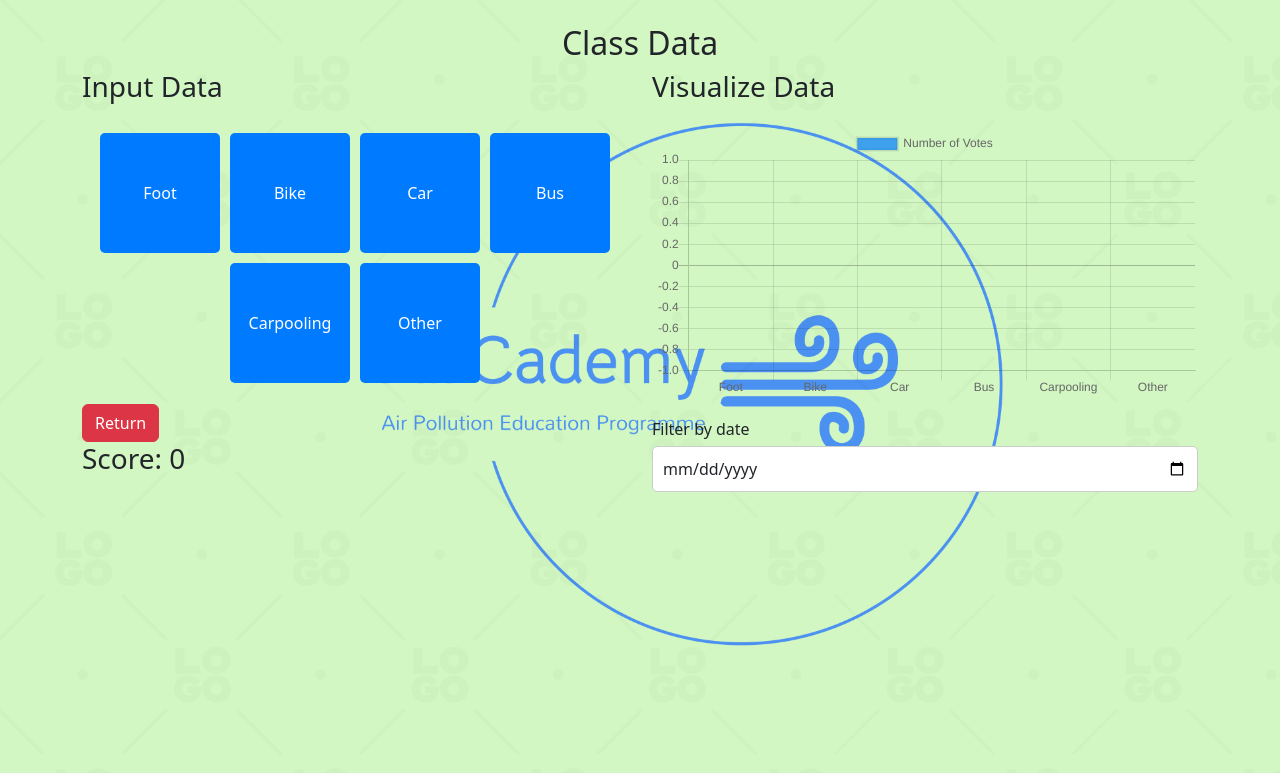
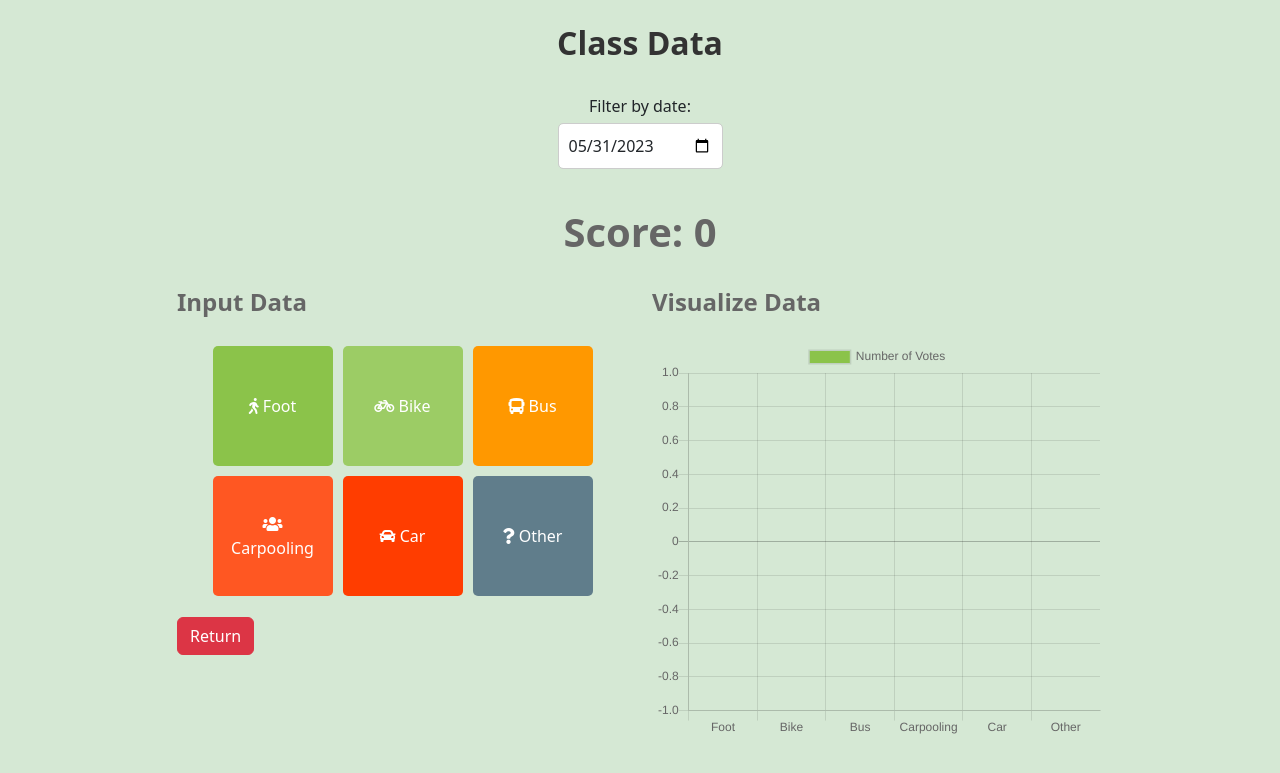
Before and after one commit to oriolpascual9/Prototype, a Flask app: page /class_data in a window 1280 px wide. Shown: the top 773 px of the page. Run offline with Flask 2, Linux system fonts and the light colour scheme; the visitor is signed in with stand-in values (Sample User, id 1); data that the repository does not hold is empty.

Commit message:
Added graphical improvements, implemented delete vote button

```diff
--- a/app/routes.py
+++ b/app/routes.py
@@ -31,9 +31,15 @@
         return redirect(url_for('home'))
 
     class_data = Class.query.get(class_id)
-    today = datetime.datetime.now(datetime.timezone.utc).date()
 
-    votation_data = Votation.query.filter(Votation.date == today and Votation.class_id == class_id).first()
+    # Get the selected date from the request's query parameters
+    selected_date = request.args.get('date-filter')
+    if selected_date:
+        selected_date = datetime.datetime.strptime(selected_date, '%Y-%m-%d').date()
+    else:
+        selected_date = datetime.datetime.now(datetime.timezone.utc).date()
+
+    votation_data = Votation.query.filter(Votation.date == selected_date, Votation.class_id == class_id).first()
     transport_list = []
     score = '0'
     if votation_data:
@@ -42,11 +48,11 @@
         if total_transport != 0:
             transport_list = [votation_data.nwalking, votation_data.ncycling, votation_data.ncar,
                               votation_data.npublic_transport, votation_data.ncarpooling, votation_data.nothers]
-            transport_list = [round((x * 100) / total_transport, 2) for x in transport_list]
 
         score = str(votation_data.score)
 
-    return render_template('class_data.html', class_data=class_data, transport_list=transport_list, score = score)
+    return render_template('class_data.html', class_data=class_data, transport_list=transport_list, score=score, selected_date=selected_date)
+
 
 @app.route('/submit_vote', methods=['POST'])
 def submit_vote():
@@ -66,19 +72,18 @@
 
         votation_data = Votation.query.filter(Votation.date == today, Votation.class_id == class_id).first()
 
-        #When there's no votation data for today, create it
+        # When there's no votation data for today, create it
         if not votation_data:
             votation_data = Votation(date=today, class_id=class_id, nwalking=0, ncycling=0, ncar=0,
-                                     npublic_transport=0, ncarpooling=0, nothers=0, score = 0)
+                                     npublic_transport=0, ncarpooling=0, nothers=0, score=0)
             db.session.add(votation_data)
-            db.session.commit()
 
         if transport_mode == 'foot':
             votation_data.nwalking += 1
             votation_data.score += 25
         elif transport_mode == 'bike':
             votation_data.ncycling += 1
-            votation_data.score +=25
+            votation_data.score += 25
         elif transport_mode == 'car':
             votation_data.ncar += 1
             votation_data.score += 5
@@ -108,8 +113,9 @@
         if not class_id:
             return jsonify({'error': 'Please log in first'}), 401
 
-        today = datetime.datetime.now(datetime.timezone.utc).date()
-        votation_data = Votation.query.filter(Votation.date == today, Votation.class_id == class_id).first()
+        date = request.args.get('date')
+        selected_date = datetime.datetime.strptime(date, '%Y-%m-%d').date()
+        votation_data = Votation.query.filter(Votation.date == selected_date, Votation.class_id == class_id).first()
 
         if not votation_data:
             return jsonify({'error': 'No voting data available'}), 404
@@ -128,3 +134,48 @@
     except Exception as e:
         logging.exception("Exception occurred")
         return jsonify({'error': 'An error occurred while getting vote data'}), 500
+
+@app.route('/delete_last_vote', methods=['POST'])
+def delete_last_vote():
+    try:
+        class_id = session.get('class_id')
+        if not class_id:
+            return jsonify({'error': 'Please log in first'}), 401
+
+        today = datetime.datetime.now(datetime.timezone.utc).date()
+
+        # Find the last vote for the current date and class_id
+        votation_data = Votation.query.filter(
+            Votation.date == today, Votation.class_id == class_id
+        ).order_by(Votation.id.desc()).first()
+
+        if not votation_data:
+            return jsonify({'error': 'No vote to delete'}), 404
+
+        # Decrement the count and score based on the transport mode of the last vote
+        if votation_data.nothers > 0:
+            votation_data.nothers -= 1
+            votation_data.score -= 5
+        elif votation_data.ncarpooling > 0:
+            votation_data.ncarpooling -= 1
+            votation_data.score -= 10
+        elif votation_data.npublic_transport > 0:
+            votation_data.npublic_transport -= 1
+            votation_data.score -= 15
+        elif votation_data.ncar > 0:
+            votation_data.ncar -= 1
+            votation_data.score -= 5
+        elif votation_data.ncycling > 0:
+            votation_data.ncycling -= 1
+            votation_data.score -= 25
+        elif votation_data.nwalking > 0:
+            votation_data.nwalking -= 1
+            votation_data.score -= 25
+
+        db.session.commit()
+
+        return jsonify({'success': True})
+
+    except Exception as e:
+        logging.exception("Exception occurred")
+        return jsonify({'error': 'An error occurred while deleting the last vote'}), 500
--- a/app/static/css/main.css
+++ b/app/static/css/main.css
@@ -1,3 +1,5 @@
+<link rel="stylesheet" href="{{ url_for('static', filename='css/main.css') }}">
+
 body {
     font-family: 'Arial', sans-serif;
     color: #333;
@@ -67,3 +69,37 @@
     border: 1px solid #ccc;
     border-radius: 5px;
 }
+
+@keyframes score-animation {
+    0% {
+        transform: scale(1);
+    }
+    50% {
+        transform: scale(1.2);
+    }
+    100% {
+        transform: scale(1);
+    }
+}
+
+.score-animate {
+    animation: score-animation 0.5s;
+}
+.container {
+    display: flex;
+    flex-direction: column;
+    align-items: center;
+    justify-content: center;
+}
+
+.score-animate {
+    text-align: center;
+}
+
+.row {
+    justify-content: center;
+}
+
+form {
+    text-align: center;
+}
--- a/app/templates/class_data.html
+++ b/app/templates/class_data.html
@@ -4,51 +4,72 @@
     <meta charset="utf-8">
     <meta name="viewport" content="width=device-width, initial-scale=1, shrink-to-fit=no">
     <link rel="stylesheet" href="{{ url_for('static', filename='css/main.css') }}">
+    <link rel="stylesheet" href="https://cdnjs.cloudflare.com/ajax/libs/font-awesome/5.15.3/css/all.min.css" crossorigin="anonymous" referrerpolicy="no-referrer" />
     <link href="https://cdn.jsdelivr.net/npm/bootstrap@5.3.0-alpha1/dist/css/bootstrap.min.css" rel="stylesheet" crossorigin="anonymous">
     <style>
         body {
-            background: url({{ url_for('static', filename='images/Aircademy.png') }}) no-repeat center center fixed;
-            -webkit-background-size: cover;
-            -moz-background-size: cover;
-            -o-background-size: cover;
-            background-size: cover;
+            background-color: #D5E8D4;  /* This is a light green color */
         }
     </style>
+
     <title>Class Data</title>
 </head>
 <body>
     <div class="container">
-        <h2 class="text-center mt-4">Class Data</h2>
+        <h2 class="text-center mt-4" style="font-size: 32px; font-weight: bold; color: #333;">Class Data</h2>
 
-        <div class="row">
-            <div class="col-md-6">
-                <h3>Input Data</h3>
+        <!-- Move the date filter to the top -->
+        <div class="row justify-content-center mt-4">
+            <form id="date-filter-form" action="{{ url_for('class_data') }}" method="GET">
+                <div class="form-group">
+                    <label for="date-filter">Filter by date:</label>
+                    <input type="date" class="form-control" id="date-filter" name="date-filter" value="{{ selected_date }}">
+                </div>
+            </form>
+        </div>
+
+        <!-- Create a central div for Score -->
+        <div class="row justify-content-center mt-4">
+            <h3 style="font-size: 40px; font-weight: bold; color: #666;" class="score-animate">Score: {{ score }}</h3>
+        </div>
+
+        <!-- Align Input Data and Visualize Data side by side -->
+        <div class="row justify-content-center mt-4">
+            <div class="col-md-5">
+                <h3 style="font-size: 24px; font-weight: bold; color: #666;">Input Data</h3>
                 <div class="d-flex flex-wrap justify-content-center mt-4">
                     <form action="{{ url_for('submit_vote') }}" method="post">
-                        <button type="submit" name="transport_mode" value="foot">Foot</button>
-                        <button type="submit" name="transport_mode" value="bike">Bike</button>
-                        <button type="submit" name="transport_mode" value="car">Car</button>
-                        <button type="submit" name="transport_mode" value="bus">Bus</button>
-                        <button type="submit" name="transport_mode" value="carpooling">Carpooling</button>
-                        <button type="submit" name="transport_mode" value="other">Other</button>
+                        <button type="submit" name="transport_mode" value="foot" class="btn btn-primary" style="background-color: #8BC34A;">
+                            <i class="fas fa-walking"></i> Foot
+                        </button>
+                        <button type="submit" name="transport_mode" value="bike" class="btn btn-primary" style="background-color: #9CCC65;">
+                            <i class="fas fa-bicycle"></i> Bike
+                        </button>
+                        <button type="submit" name="transport_mode" value="bus" class="btn btn-primary" style="background-color: #FF9800;">
+                            <i class="fas fa-bus"></i> Bus
+                        </button>
+                        <button type="submit" name="transport_mode" value="carpooling" class="btn btn-primary" style="background-color: #FF5722;">
+                            <i class="fas fa-users"></i> Carpooling
+                        </button>
+                        <button type="submit" name="transport_mode" value="car" class="btn btn-primary" style="background-color: #FF3D00;">
+                            <i class="fas fa-car"></i> Car
+                        </button>
+                        <button type="submit" name="transport_mode" value="other" class="btn btn-primary" style="background-color: #607D8B;">
+                            <i class="fas fa-question"></i> Other
+                        </button>
                     </form>
                 </div>
                 <button class="btn btn-danger mt-3" id="return">Return</button>
-                <h3 topmargin="25px">Score: {{score}}</h3>
-
             </div>
-            <div class="col-md-6">
-                <h3>Visualize Data</h3>
+            <div class="col-md-5">
+                <h3 style="font-size: 24px; font-weight: bold; color: #666;">Visualize Data</h3>
                 <div id="data-dashboard" class="mt-4">
-                    <canvas id="histogram"></canvas>
-                </div>
-                <div class="form-group mt-3">
-                    <label for="date-filter">Filter by date</label>
-                    <input type="date" class="form-control" id="date-filter" name="date-filter">
+                    <canvas id="histogram" style="width: 100%; height: 400px;"></canvas>
                 </div>
             </div>
         </div>
     </div>
+
 
     <script src="https://code.jquery.com/jquery-3.6.0.min.js"></script>
     <script src="https://cdn.jsdelivr.net/npm/bootstrap@5.3.0-alpha1/dist/js/bootstrap.bundle.min.js" crossorigin="anonymous"></script>
@@ -62,39 +83,85 @@
       const histogramChart = new Chart(ctx, {
         type: 'bar',
         data: {
-                labels: ['Foot', 'Bike', 'Car', 'Bus', 'Carpooling', 'Other'],
+          labels: ['Foot', 'Bike', 'Bus', 'Carpooling', 'Car', 'Other'], // Update the labels order
           datasets: [{
             label: 'Number of Votes',
-                    data: transportList,
-                    backgroundColor: 'rgba(0, 123,255, 0.7)'
+            data: [transportList[0], transportList[1], transportList[2], transportList[3], transportList[4], transportList[5]], // Update the dataset order
+            backgroundColor: [
+              '#8BC34A', // Foot
+              '#4CAF50', // Bike
+              '#FFC107', // Bus
+              '#F44336', // Carpooling
+              '#FF5722', // Car
+              '#607D8B'  // Other
+            ]
           }]
         },
         options: {
-              // Add your Chart.js options here
+          maintainAspectRatio: false, // Disable aspect ratio
+          scales: {
+            y: {
+              beginAtZero: true,
+              title: {
+                display: true,
+                text: 'Number of Votes' // Add a title to the y-axis
+              }
+            },
+            x: {
+              title: {
+                display: true,
+                text: 'Transport Mode' // Add a title to the x-axis
+              }
+            }
+          },
+          plugins: {
+            legend: {
+              display: false // Hide the legend
+            },
+            tooltip: {
+              enabled: true, // Enable tooltips
+              callbacks: {
+                label: function(tooltipItem) {
+                  // Format the tooltip label as an integer
+                  return Math.round(tooltipItem.value);
+                }
+              }
+            }
+          }
         }
       });
 
-              document.getElementById("voteForm").addEventListener("submit", function(event) {
-                event.preventDefault();
-
-                // Submit the form using AJAX
-                fetch("{{ url_for('submit_vote') }}", {
-                    method: "POST",
-                    body: new FormData(event.target)
-                }).then(response => {
+      // Add event listener to the Return button
+      const returnButton = document.getElementById('return');
+      returnButton.addEventListener('click', function() {
+        // Send POST request to delete last vote
+        fetch('/delete_last_vote', {
+          method: 'POST'
+        })
+          .then(function(response) {
             if (response.ok) {
-                        // Fetch the updated vote data
-                        fetch("{{ url_for('get_vote_data') }}").then(response => response.json()).then(data => {
-                            // Update the chart data and redraw the chart
-                            histogramChart.data.datasets[0].data = [data.foot, data.bike, data.car, data.bus, data.carpooling, data.other];
-                            histogramChart.update();
-                        });
+              // Reload the page to update the chart and score
+              location.reload();
             } else {
-                        // Handle the error (e.g., show an error message)
-                        console.error("Error submitting the vote");
+              console.error('Error deleting last vote:', response.statusText);
             }
+          })
+          .catch(function(error) {
+            console.error('Error deleting last vote:', error);
           });
       });
+
+      // Add event listener to the date filter form
+        const dateFilterForm = document.getElementById('date-filter-form');
+        dateFilterForm.addEventListener('submit', function(event) {
+          event.preventDefault();
+          const selectedDate = document.getElementById('date-filter').value;
+          window.location.href = '{{ url_for("class_data") }}?date-filter=' + selectedDate;
+        });
+
     </script>
+
+
+
 </body>
 </html>
```
Also changed, not shown: app/templates/login.html (+25 -0 lines), app/app.db, app/static/images/bus.png (added), app/static/images/man_biking.png (added), app/static/images/man_walking.png (added), 2 other files. Lines whose indentation alone changed are shown as unchanged.
